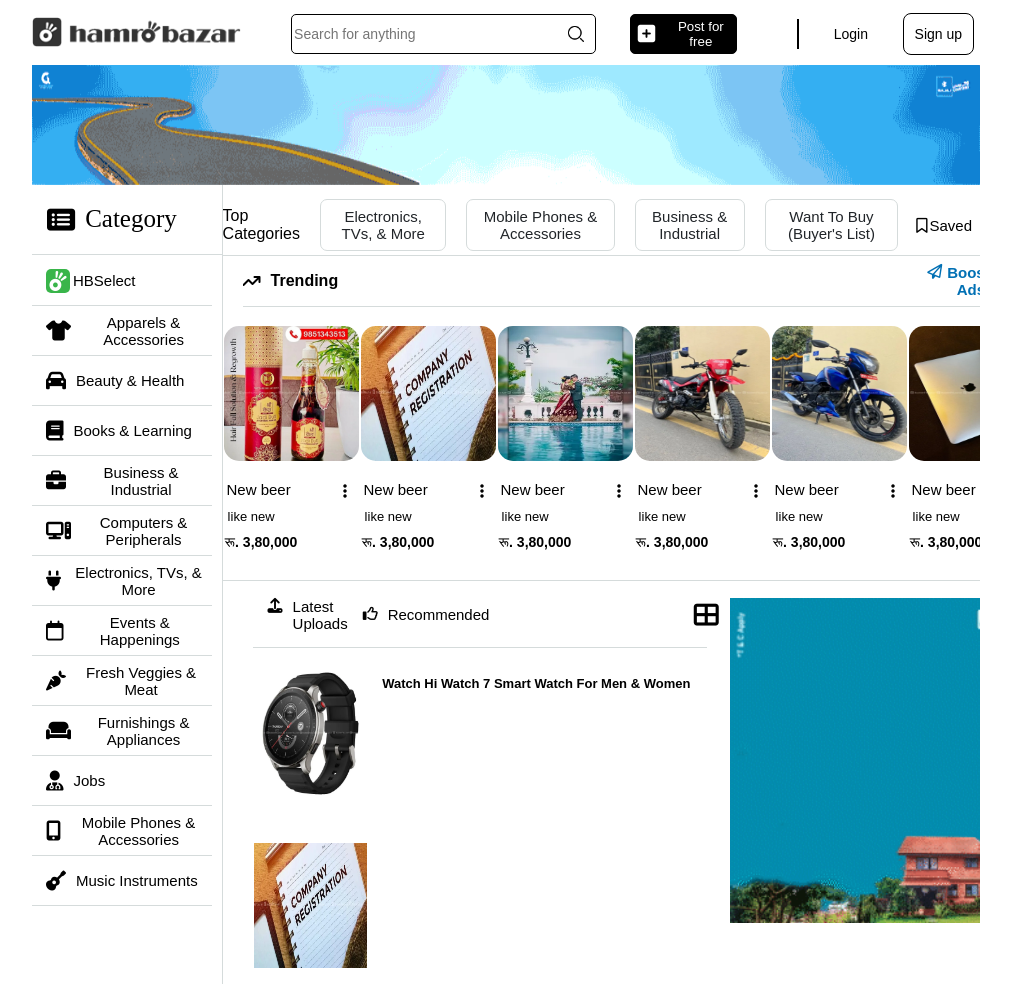
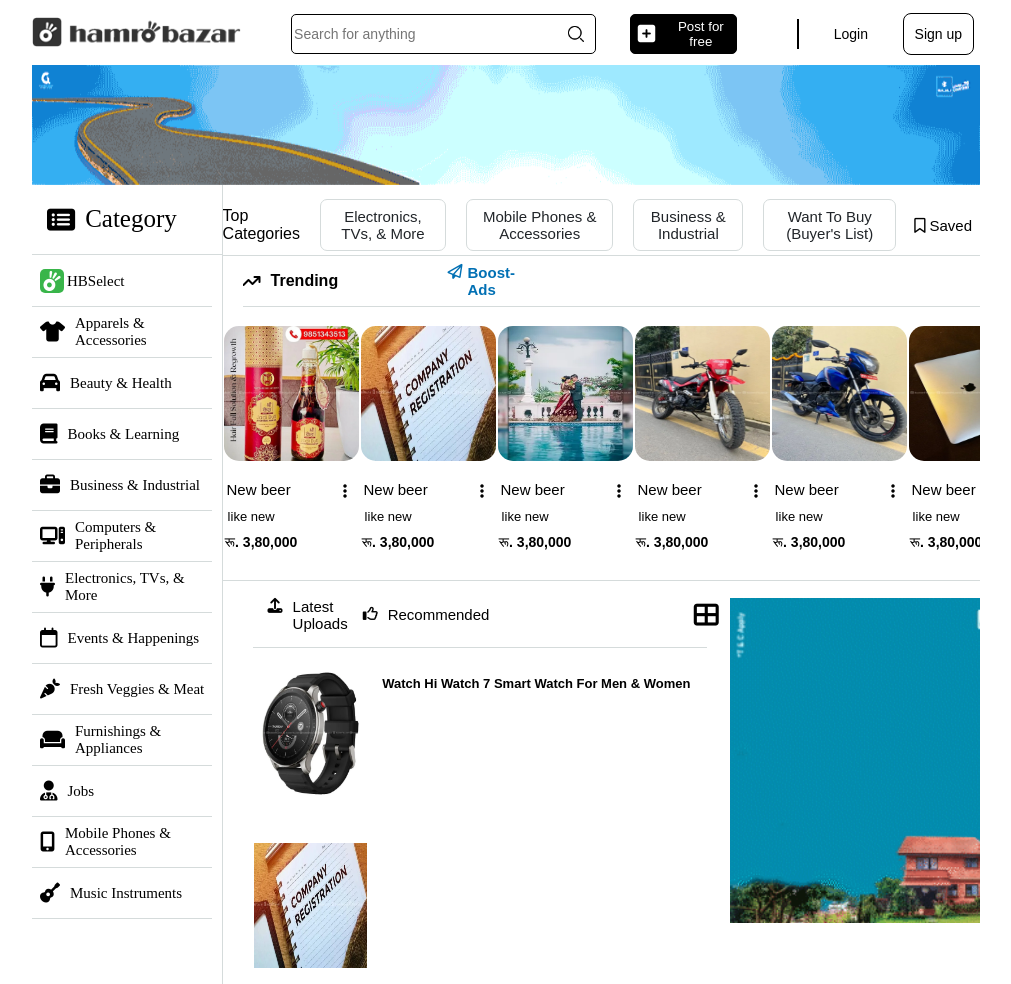
Before and after one commit to Noozey/Hamro-bazzar, a plain HTML site: page index.html in a window 1280 px wide. Shown: the top 984 px of the page, without its empty margins (134-1145 px from the left). Drawn offline with Linux system fonts and the light colour scheme.

Commit message:
index.html

```diff
--- a/index.html
+++ b/index.html
@@ -11,13 +11,14 @@
   <body>
     <div class="taskbar">
       <div class="big-logo"><img src="./images/Hamrobazar.png" ></div>
+      <div class="small-logo"><img src="./images/Hamrobazar smaller.svg" ></div>
       <div class="search">
       <input class="search-bar"type="search" placeholder="Search for anything">
       <div class="icon">
         <img class="search-bar-icon" src="./images/search.png">
       </div>
     </div>
-      <button class="button" onclick="Post()"><i class="fa-solid fa-square-plus plus"></i>Post for free</button>
+      <button class="button" onclick="Post()"><i class="fa-solid fa-square-plus plus"></i><div class="resize">Post for free</div></button>
       <div class="boldline"></div>
       <div class="login">Login</div>
       <div class="sign-up">Sign up</div>
@@ -29,42 +30,42 @@
       <div class="column-side-bars">
           <div class="category"><i class="fa-solid fa-rectangle-list"></i>Category</div>
           <div class="line1"></div>
-          <button class="items-category items"><img src="./images/hbselector.png" style="background-color: #39B54A; border-radius: 5px; margin-right: 3px;margin-left: 8px;">HBSelect</button>
-          <button class="items-category items"><i class="fa-solid fa-shirt one"></i>Apparels & Accessories</button>
-          <button class="items-category items"><i class="fa-solid fa-car one"></i>Beauty & Health</button>
-          <button class="items-category items"><i class="fa-solid fa-book one"></i>Books & Learning</button>
-          <button class="items-category items"><i class="fa-solid fa-briefcase one"></i>Business & Industrial</button>
-          <button class="items-category items"><i class="fa-solid fa-computer one"></i>Computers & Peripherals</button>
-          <button class="items-category items"><i class="fa-solid fa-plug one"></i>Electronics, TVs, & More</button>
-          <button class="items-category items"><i class="fa-regular fa-calendar one"></i>Events & Happenings</button>
-          <button class="items-category items"><i class="fa-solid fa-carrot one"></i>Fresh Veggies & Meat</button>
-          <button class="items-category items"><i class="fa-solid fa-couch one"></i>Furnishings & Appliances</button>
-          <button class="items-category items"><i class="fa-solid fa-user-doctor one"></i>Jobs</button>
-          <button class="items-category items"><i class="fa-solid fa-mobile-screen-button one"></i>Mobile Phones & Accessories</button>
-          <button class="items-category items"><i class="fa-solid fa-guitar one"></i>Music Instruments</button>
+          <div class="items-category items"><img src="./images/hbselector.png" style="background-color: #39B54A; border-radius: 5px; margin-right: 3px;margin-left: 8px;"><div class="resize">HBSelect</div></div>
+          <div class="items-category items"><i class="fa-solid fa-shirt one"></i><div class="resize">Apparels & Accessories</div></div>
+          <div class="items-category items"><i class="fa-solid fa-car one"></i><div class="resize">Beauty & Health</div></div>
+          <div class="items-category items"><i class="fa-solid fa-book one"></i><div class="resize">Books & Learning</div></div>
+          <div class="items-category items"><i class="fa-solid fa-briefcase one"></i><div class="resize">Business & Industrial</div></div>
+          <div class="items-category items"><i class="fa-solid fa-computer one"></i><div class="resize">Computers & Peripherals</div></div>
+          <div class="items-category items"><i class="fa-solid fa-plug one"></i><div class="resize">Electronics, TVs, & More</div></div>
+          <div class="items-category items"><i class="fa-regular fa-calendar one"></i><div class="resize">Events & Happenings</div></div>
+          <div class="items-category items"><i class="fa-solid fa-carrot one"></i><div class="resize">Fresh Veggies & Meat</div></div>
+          <div class="items-category items"><i class="fa-solid fa-couch one"></i><div class="resize">Furnishings & Appliances</div></div>
+          <div class="items-category items"><i class="fa-solid fa-user-doctor one"></i><div class="resize">Jobs</div></div>
+          <div class="items-category items"><i class="fa-solid fa-mobile-screen-button one"></i><div class="resize">Mobile Phones & Accessories</div></div>
+          <div class="items-category items"><i class="fa-solid fa-guitar one"></i><div class="resize">Music Instruments</div></div>
       </div>
        <div class="content">
         <div class="row">
-         <div class="Top-Categories">Top Categories</div>
-          <button class="button1 button-style">Electronics, TVs, & More</button>
-          <button class="button1 button-style">Mobile Phones & Accessories</button>
-          <button class="button1 button-style">Business & Industrial</button>
-          <button class="button1 button-style">Want To Buy (Buyer's List)</button>
-          <button class="saved"><i class="fa-regular fa-bookmark"></i>Saved</button>
+         <div class="Top-Categories"><div class="resize">Top Categories</div></div>
+          <button class="button1 button-style"><div class="resize">Electronics, TVs, & More</div></button>
+          <button class="button1 button-style"><div class="resize">Mobile Phones & Accessories</div></button>
+          <button class="button1 button-style"><div class="resize">Business & Industrial</div></button>
+          <button class="button1 button-style"><div class="resize">Want To Buy (Buyer's List)</div></button>
+          <button class="saved"><i class="fa-regular fa-bookmark"></i><div class="resize"></div>Saved</button>
         </div>
-         <div class="trend"><i class="fa-solid fa-arrow-trend-up"></i>Trending <button class="boost"><i class="fa-regular fa-paper-plane"></i>Boost-Ads</button></div>
+         <div class="trend"><i class="fa-solid fa-arrow-trend-up"></i>Trending<div class="resize"><div class="boost"><i class="fa-regular fa-paper-plane"></i>Boost-Ads</div></div></div>
          <div class="boxes">
-          <div class="box boxes"><img class="beer" src="./images/icons/beer.png"><div class="h">New beer</div><i class="fa-solid fa-ellipsis-vertical dot"></i><div class="like-new">like new</div><div class="money">रू. 3,80,000</div></div>
-          <div class="box boxes"><img class="beer" src="images/icons/1.png"><div class="h">New beer</div><i class="fa-solid fa-ellipsis-vertical dot"></i><div class="like-new">like new</div><div class="money">रू. 3,80,000</div></div>
-          <div class="box boxes"><img class="beer" src="./images/icons/2.png"><div class="h">New beer</div><i class="fa-solid fa-ellipsis-vertical dot"></i><div class="like-new">like new</div><div class="money">रू. 3,80,000</div></div>
-          <div class="box boxes"><img class="beer" src="./images/icons/3.png"><div class="h">New beer</div><i class="fa-solid fa-ellipsis-vertical dot"></i><div class="like-new">like new</div><div class="money">रू. 3,80,000</div></div>
-          <div class="box boxes"><img class="beer" src="./images/icons/4.png"><div class="h">New beer</div><i class="fa-solid fa-ellipsis-vertical dot"></i><div class="like-new">like new</div><div class="money">रू. 3,80,000</div></div>
-          <div class="box boxes"><img class="beer" src="./images/icons/5.png"><div class="h">New beer</div><i class="fa-solid fa-ellipsis-vertical dot"></i><div class="like-new">like new</div><div class="money">रू. 3,80,000</div></div>
+          <div class="box"><img class="beer" src="./images/icons/beer.png"><div class="h">New beer</div><i class="fa-solid fa-ellipsis-vertical dot"></i><div class="like-new">like new</div><div class="money">रू. 3,80,000</div></div>
+          <div class="box"><img class="beer" src="images/icons/1.png"><div class="h">New beer</div><i class="fa-solid fa-ellipsis-vertical dot"></i><div class="like-new">like new</div><div class="money">रू. 3,80,000</div></div>
+          <div class="box"><img class="beer" src="./images/icons/2.png"><div class="h">New beer</div><i class="fa-solid fa-ellipsis-vertical dot"></i><div class="like-new">like new</div><div class="money">रू. 3,80,000</div></div>
+          <div class="box"><img class="beer" src="./images/icons/3.png"><div class="h">New beer</div><i class="fa-solid fa-ellipsis-vertical dot"></i><div class="like-new">like new</div><div class="money">रू. 3,80,000</div></div>
+          <div class="box"><img class="beer" src="./images/icons/4.png"><div class="h">New beer</div><i class="fa-solid fa-ellipsis-vertical dot"></i><div class="like-new">like new</div><div class="money">रू. 3,80,000</div></div>
+          <div class="box"><img class="beer" src="./images/icons/5.png"><div class="h">New beer</div><i class="fa-solid fa-ellipsis-vertical dot"></i><div class="like-new">like new</div><div class="money">रू. 3,80,000</div></div>
          </div>
          <div class="line1"></div>
          <div class="line2">
-          <div class="lastest-upload"><i class="fa-solid fa-upload"></i>Latest Uploads</div>
-          <div class="lastest-upload"><i class="fa-regular fa-thumbs-up"></i></i>Recommended</div>
+          <div class="lastest-upload"><i class="fa-solid fa-upload"></i><div class="resize">Latest Uploads</div></div>
+          <div class="lastest-upload"><i class="fa-regular fa-thumbs-up"></i></i>Recommended </div>
           <i class="fa-solid fa-table-cells-large square"></i>
          </div>
          <div class="ad2"><img src="./images/ad1.gif"></div>
```
